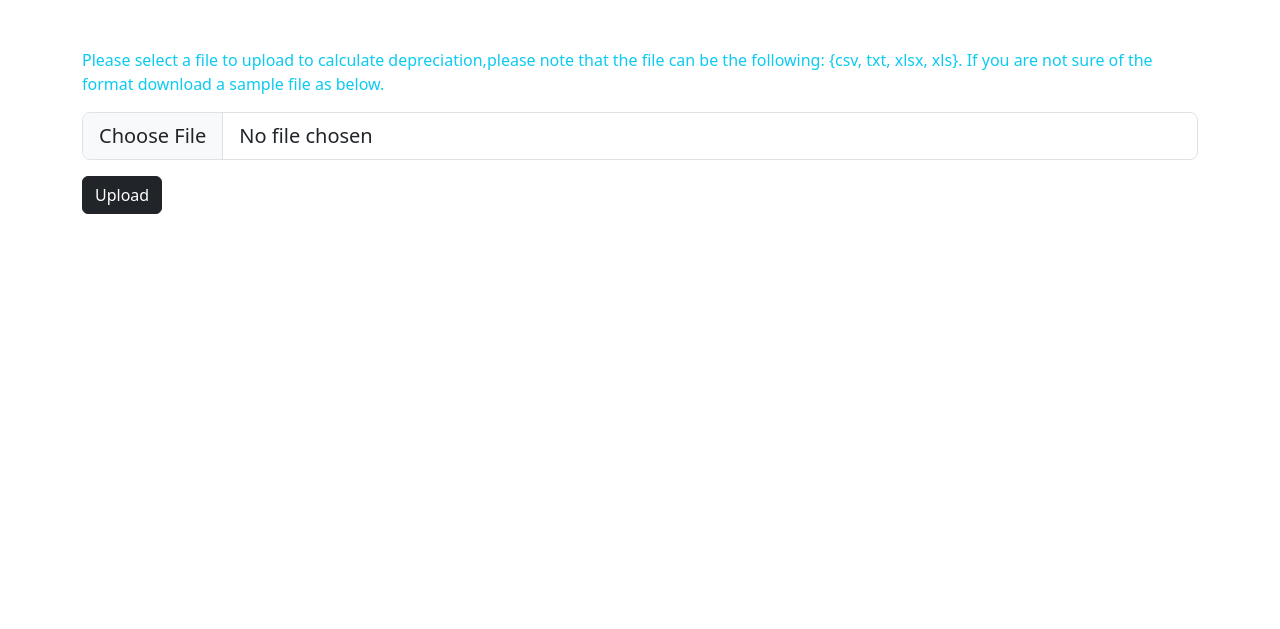
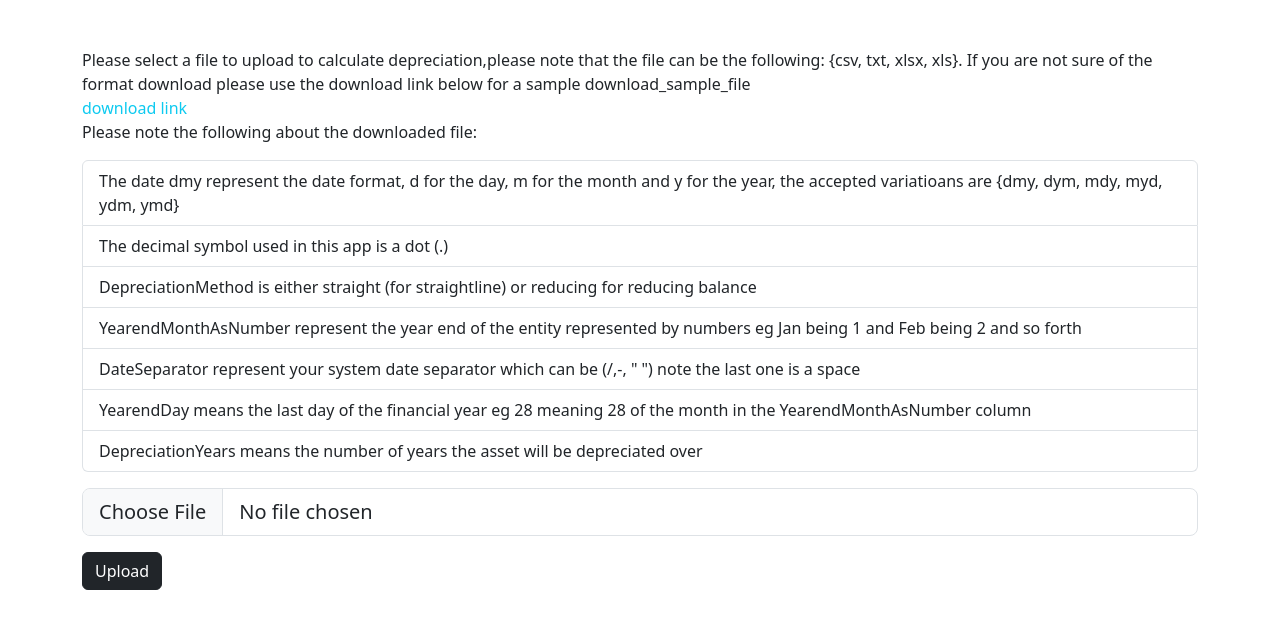
Before and after one commit to anthonyrtom/asset-register, a Flask app: page / in a window 1280 px wide. Shown: the top 629 px of the page. Run offline with Flask 3, Linux system fonts and the light colour scheme; parts of the project's set-up code (start-up, migrations or seed data) failed here and were passed over.

Commit message:
File upload fixed before data extraction

```diff
--- a/app/__init__.py
+++ b/app/__init__.py
@@ -7,7 +7,7 @@ db = SQLAlchemy()
 def create_app(config_name):
     app = Flask(__name__)
     app.config.from_object(config[config_name])
-    # config[config_name].init_app(app)
+
     from . views import main as main_blueprint
     app.register_blueprint(main_blueprint)
     db.init_app(app)
--- a/app/templates/index.html
+++ b/app/templates/index.html
@@ -10,7 +10,18 @@
 <body>
     {% block page_content %}
         <div class="container mt-5 p5">
-            <p class="mb-3 text-info">Please select a file to upload to calculate depreciation,please note that the file can be the following: {csv, txt, xlsx, xls}. If you are not sure of the format download a sample file as below.</p>
+            <p class="mb-3 text-dark">Please select a file to upload to calculate depreciation,please note that the file can be the following: {csv, txt, xlsx, xls}. If you are not sure of the format download please use the download link below for a sample download_sample_file
+                 <a href="{{url_for('main.download_sample_file')}}" class="nav-link text-info">download link</a>Please note the following about the downloaded file:
+                <ol class="list-group">
+                    <li class="list-group-item">The date dmy represent the date format, d for the day, m for the month and y for the year, the accepted variatioans are {dmy, dym, mdy, myd, ydm, ymd}</li>
+                    <li class="list-group-item">The decimal symbol used in this app is a dot (.)</li>
+                    <li class="list-group-item">DepreciationMethod is either straight (for straightline) or reducing for reducing balance</li>
+                    <li class="list-group-item">YearendMonthAsNumber represent the year end of the entity represented by numbers eg Jan being 1 and Feb being 2 and so forth</li>
+                    <li class="list-group-item">DateSeparator represent your system date separator which can be (/,-, " ") note the last one is a space</li>
+                    <li class="list-group-item">YearendDay means the last day of the financial year eg 28 meaning 28 of the month in the YearendMonthAsNumber column</li>
+                    <li class="list-group-item">DepreciationYears means the number of years the asset will be depreciated over</li>
+                  </ol>
+            </p>
             <form method=post enctype=multipart/form-data>
                 <input class="form-control form-control-lg" type=file name=file>
                 <input type=submit value=Upload class="btn btn-dark mt-3">
--- a/app/views.py
+++ b/app/views.py
@@ -1,8 +1,34 @@
 from . import db
-from flask import Blueprint, render_template
+from flask import Blueprint, render_template, Response, request, redirect, flash, current_app
+import csv, io, os
+from .helpers import return_csv_headers, return_csv_data
+from werkzeug.utils import secure_filename
+from .helpers import log_to_file
 
 main = Blueprint("main",__name__)
 
-@main.route("/")
-def home():
+@main.route("/", methods=["GET", "POST"])
+def appload_file():
+    if request.method == "POST":
+        if "file" not in request.files:
+            flash("There seem to be no file uploaded")
+            return redirect(request.url)
+        file = request.files["file"]
+        if file.filename == "":
+            flash("No selected file")
+            return redirect(request.url)
+
+        filename = secure_filename(file.filename)
+        file.save(os.path.join(current_app.config["UPLOAD_FOLDER"],filename))
     return render_template("index.html")
+
+@main.route("/download_csv_sample", methods=["GET", "POST"])
+def download_sample_file():
+    buffer = io.StringIO()
+    writer = csv.writer(buffer)
+    headers = return_csv_headers()
+    writer.writerow(headers)
+    data = return_csv_data()
+    writer.writerows(data)
+    buffer.seek(0)
+    return Response(buffer, mimetype="text/csv", headers={"Content-Disposition":"attachment; filename=sample_file.csv"})
--- a/config.py
+++ b/config.py
@@ -8,10 +8,8 @@ load_dotenv(os.path.join(basedir, '.env'))
 class Config:
     SECRET_KEY = os.getenv("SECRET_KEY") or "you can not guess this one"
     SQLALCHEMY_TRACK_MODIFICATIONS = False
+    UPLOAD_FOLDER = os.path.join(basedir, "app\\static\\uploads")
 
-    # @staticmethod
-    # def init_app(app):
-    #     pass
 
 class DevConfig(Config):
     SQLALCHEMY_DATABASE_URI = os.getenv("DEV_DATABASE_URL") or "sqlite:///" + os.path.join(basedir, "dev_db.db")
```
Also changed, not shown: Logfile.txt (added, +18 -0 lines), app/helpers.py (added, +22 -0 lines).
